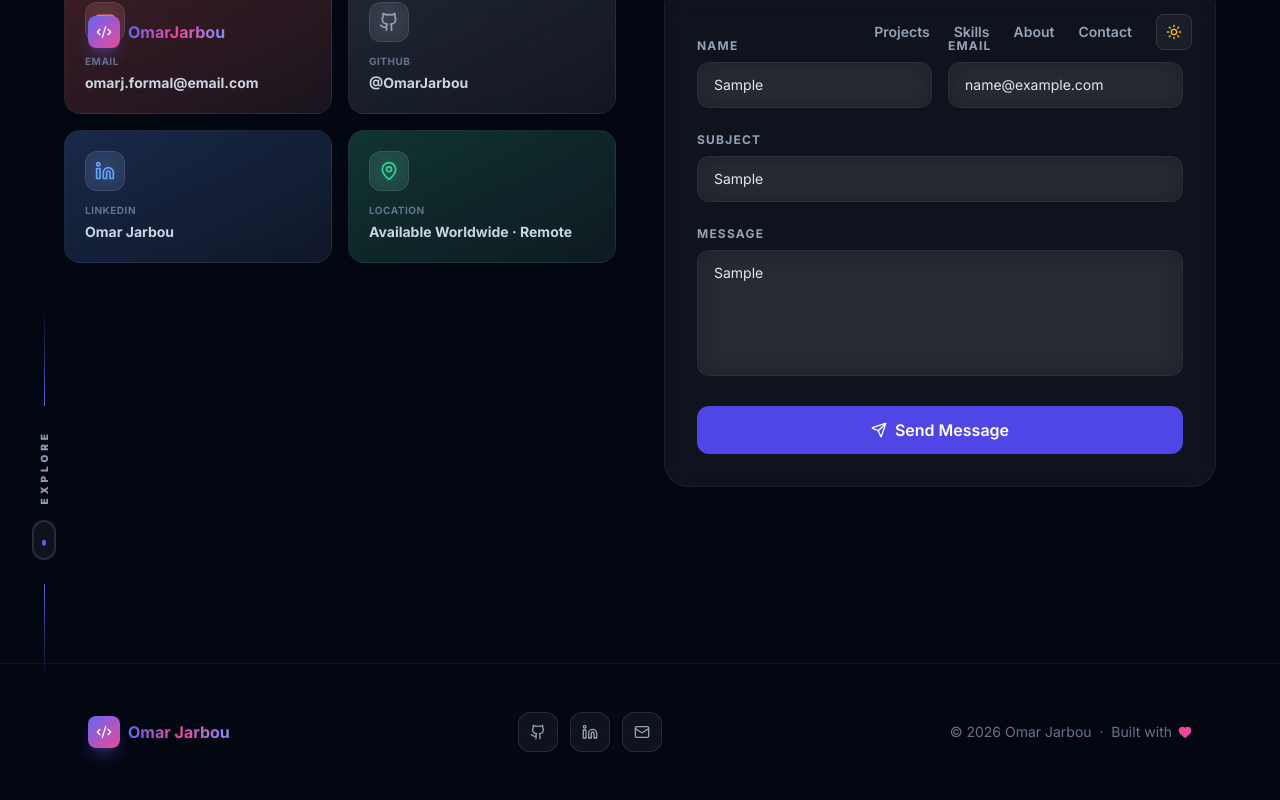
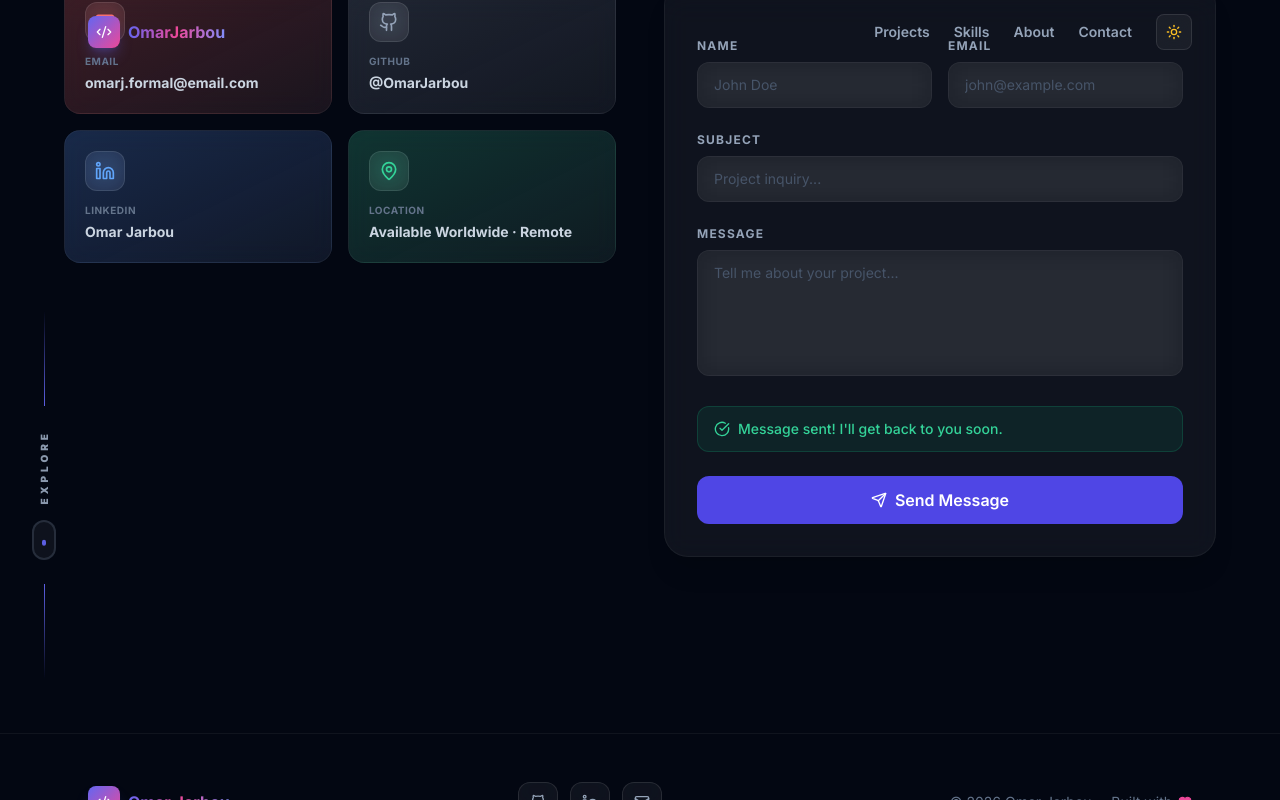
Before and after one commit to OmarJarbou/Portfolio, a React (Vite) app: page / in a window 1280 px wide. Both pictures are taken after typing "Sample", "name@example.com", "Sample", "Sample" into the empty fields and a click on the button "Send Message". Shown: the part 3604-4404 px from the top of the page. Built offline with nearby package versions, Linux system fonts and the light colour scheme.

Commit message:
Implemented netlify-friendly email submission form.

```diff
--- a/index.html
+++ b/index.html
@@ -28,6 +28,13 @@
 </head>
 
 <body>
+  <!-- Required for Netlify Forms to detect the form at build time (Vite/React apps render client-side) -->
+  <form name="contact" data-netlify="true" hidden>
+    <input type="text" name="name" />
+    <input type="email" name="email" />
+    <input type="text" name="subject" />
+    <textarea name="message"></textarea>
+  </form>
   <div id="root"></div>
   <script type="module" src="/src/main.jsx"></script>
 </body>
--- a/src/sections/Contact.jsx
+++ b/src/sections/Contact.jsx
@@ -1,5 +1,6 @@
-import { motion } from 'framer-motion';
-import { Mail, Github, Linkedin, MapPin, Send } from 'lucide-react';
+import { useState } from 'react';
+import { motion, AnimatePresence } from 'framer-motion';
+import { Mail, Github, Linkedin, MapPin, Send, CheckCircle, AlertCircle, Loader2 } from 'lucide-react';
 import SectionWrapper, { AnimatedDiv } from '../components/SectionWrapper';
 import { fadeInUp, scaleIn, staggerContainer } from '../utils/animations';
 import personal from '../data/personal.json';
@@ -43,11 +44,42 @@ const CONTACT_CARDS = [
     },
 ];
 
+const encode = (data) =>
+    Object.keys(data)
+        .map((key) => encodeURIComponent(key) + '=' + encodeURIComponent(data[key]))
+        .join('&');
+
+const INITIAL_FORM = { name: '', email: '', subject: '', message: '' };
+
 export default function Contact() {
-    const handleSubmit = (e) => {
+    const [form, setForm] = useState(INITIAL_FORM);
+    const [status, setStatus] = useState('idle'); // idle | loading | success | error
+
+    const handleChange = (e) => {
+        setForm((prev) => ({ ...prev, [e.target.name]: e.target.value }));
+    };
+
+    const handleSubmit = async (e) => {
         e.preventDefault();
-        // Netlify Forms handles submission automatically
+        setStatus('loading');
+        try {
+            const res = await fetch('/', {
+                method: 'POST',
+                headers: { 'Content-Type': 'application/x-www-form-urlencoded' },
+                body: encode({ 'form-name': 'contact', ...form }),
+            });
+            if (res.ok) {
+                setStatus('success');
+                setForm(INITIAL_FORM);
+            } else {
+                setStatus('error');
+            }
+        } catch {
+            setStatus('error');
+        }
     };
+
+    const isLoading = status === 'loading';
 
     return (
         <SectionWrapper id="contact" className="py-24 px-4 sm:px-6">
@@ -109,6 +141,7 @@ export default function Contact() {
                             onSubmit={handleSubmit}
                             className="glass rounded-3xl p-6 sm:p-8 border border-slate-200 dark:border-white/5 space-y-6 shadow-xl"
                         >
+                            {/* Hidden field required by Netlify */}
                             <input type="hidden" name="form-name" value="contact" />
 
                             <div className="grid sm:grid-cols-2 gap-4">
@@ -118,6 +151,8 @@ export default function Contact() {
                                         type="text"
                                         name="name"
                                         required
+                                        value={form.name}
+                                        onChange={handleChange}
                                         placeholder="John Doe"
                                         className="w-full px-4 py-3 rounded-xl glass text-sm text-slate-900 dark:text-slate-200 placeholder-slate-400 dark:placeholder-slate-600 focus:outline-none focus:ring-2 focus:ring-primary-500/50 transition-all duration-200 border border-slate-200 dark:border-white/5"
                                     />
@@ -128,6 +163,8 @@ export default function Contact() {
                                         type="email"
                                         name="email"
                                         required
+                                        value={form.email}
+                                        onChange={handleChange}
                                         placeholder="john@example.com"
                                         className="w-full px-4 py-3 rounded-xl glass text-sm text-slate-900 dark:text-slate-200 placeholder-slate-400 dark:placeholder-slate-600 focus:outline-none focus:ring-2 focus:ring-primary-500/50 transition-all duration-200 border border-slate-200 dark:border-white/5"
                                     />
@@ -140,6 +177,8 @@ export default function Contact() {
                                     type="text"
                                     name="subject"
                                     required
+                                    value={form.subject}
+                                    onChange={handleChange}
                                     placeholder="Project inquiry..."
                                     className="w-full px-4 py-3 rounded-xl glass text-sm text-slate-900 dark:text-slate-200 placeholder-slate-400 dark:placeholder-slate-600 focus:outline-none focus:ring-2 focus:ring-primary-500/50 transition-all duration-200 border border-slate-200 dark:border-white/5"
                                 />
@@ -151,14 +190,52 @@ export default function Contact() {
                                     name="message"
                                     required
                                     rows={5}
+                                    value={form.message}
+                                    onChange={handleChange}
                                     placeholder="Tell me about your project..."
                                     className="w-full px-4 py-3 rounded-xl glass text-sm text-slate-900 dark:text-slate-200 placeholder-slate-400 dark:placeholder-slate-600 focus:outline-none focus:ring-2 focus:ring-primary-500/50 transition-all duration-200 border border-slate-200 dark:border-white/5 resize-none"
                                 />
                             </div>
 
-                            <button type="submit" className="btn-primary w-full justify-center">
-                                <Send className="w-4 h-4" />
-                                Send Message
+                            {/* Status Messages */}
+                            <AnimatePresence mode="wait">
+                                {status === 'success' && (
+                                    <motion.div
+                                        key="success"
+                                        initial={{ opacity: 0, y: -8 }}
+                                        animate={{ opacity: 1, y: 0 }}
+                                        exit={{ opacity: 0 }}
+                                        className="flex items-center gap-2 text-emerald-600 dark:text-emerald-400 text-sm font-medium bg-emerald-500/10 border border-emerald-500/20 rounded-xl px-4 py-3"
+                                    >
+                                        <CheckCircle className="w-4 h-4 shrink-0" />
+                                        Message sent! I'll get back to you soon.
+                                    </motion.div>
+                                )}
+                                {status === 'error' && (
+                                    <motion.div
+                                        key="error"
+                                        initial={{ opacity: 0, y: -8 }}
+                                        animate={{ opacity: 1, y: 0 }}
+                                        exit={{ opacity: 0 }}
+                                        className="flex items-center gap-2 text-red-500 dark:text-red-400 text-sm font-medium bg-red-500/10 border border-red-500/20 rounded-xl px-4 py-3"
+                                    >
+                                        <AlertCircle className="w-4 h-4 shrink-0" />
+                                        Something went wrong. Please try again or email me directly.
+                                    </motion.div>
+                                )}
+                            </AnimatePresence>
+
+                            <button
+                                type="submit"
+                                disabled={isLoading}
+                                className="btn-primary w-full justify-center disabled:opacity-60 disabled:cursor-not-allowed"
+                            >
+                                {isLoading ? (
+                                    <Loader2 className="w-4 h-4 animate-spin" />
+                                ) : (
+                                    <Send className="w-4 h-4" />
+                                )}
+                                {isLoading ? 'Sending...' : 'Send Message'}
                             </button>
                         </form>
                     </AnimatedDiv>
```
